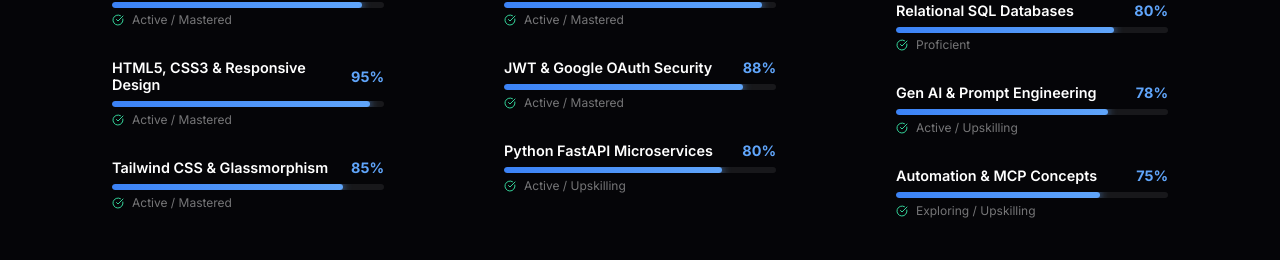
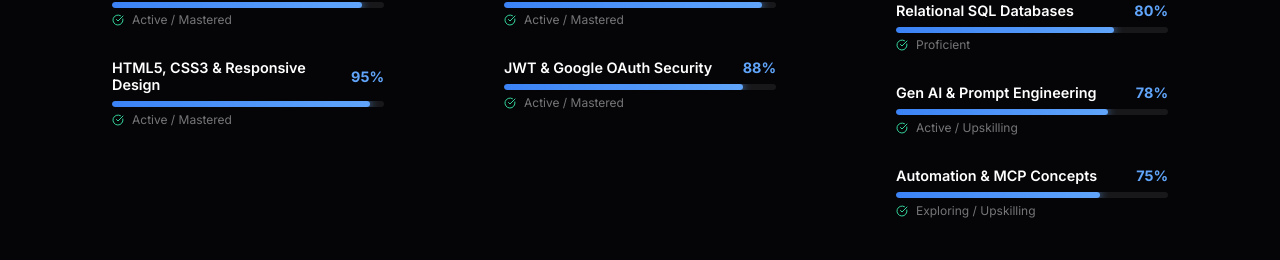
Before and after one commit to Galabasivamanikanta/siva-portfolio, a React (Vite) app in the folder frontend/: page / in a window 1280 px wide. Shown: the part 3470-3730 px from the top of the page. Built offline with nearby package versions, Linux system fonts and the light colour scheme; no server answers.

Commit message:
Remove Tailwind and FastAPI from skills

```diff
--- a/frontend/src/components/Skills.jsx
+++ b/frontend/src/components/Skills.jsx
@@ -10,8 +10,7 @@
       items: [
         { name: 'React.js & React Router', percent: 90, status: 'Active / Mastered' },
         { name: 'JavaScript (ES6+) & Async JS', percent: 92, status: 'Active / Mastered' },
-        { name: 'HTML5, CSS3 & Responsive Design', percent: 95, status: 'Active / Mastered' },
-        { name: 'Tailwind CSS & Glassmorphism', percent: 85, status: 'Active / Mastered' }
+        { name: 'HTML5, CSS3 & Responsive Design', percent: 95, status: 'Active / Mastered' }
       ]
     },
     {
@@ -20,8 +19,7 @@
       items: [
         { name: 'Node.js & Express API Design', percent: 90, status: 'Active / Mastered' },
         { name: 'RESTful API Architecture', percent: 95, status: 'Active / Mastered' },
-        { name: 'JWT & Google OAuth Security', percent: 88, status: 'Active / Mastered' },
-        { name: 'Python FastAPI Microservices', percent: 80, status: 'Active / Upskilling' }
+        { name: 'JWT & Google OAuth Security', percent: 88, status: 'Active / Mastered' }
       ]
     },
     {
```
